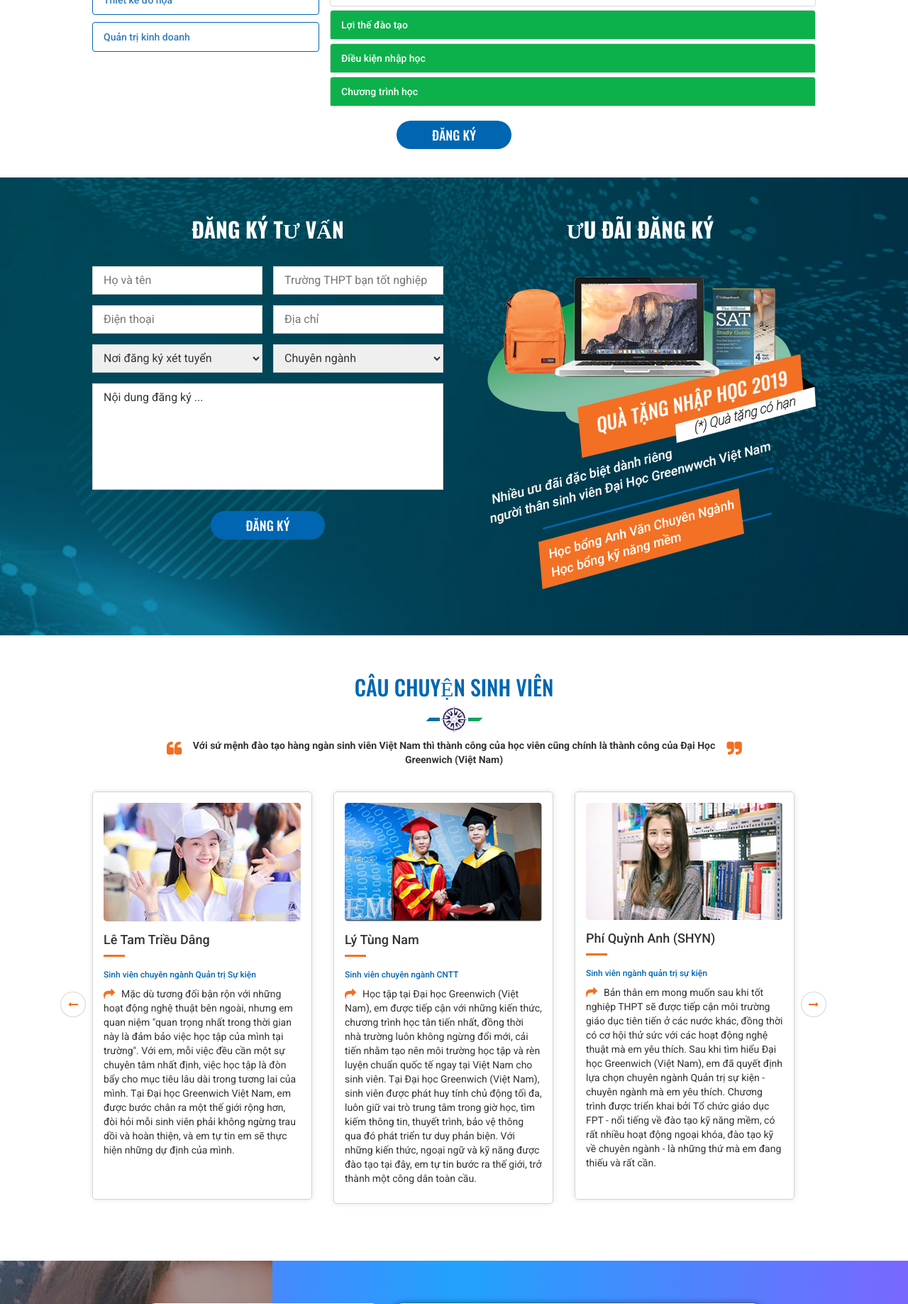
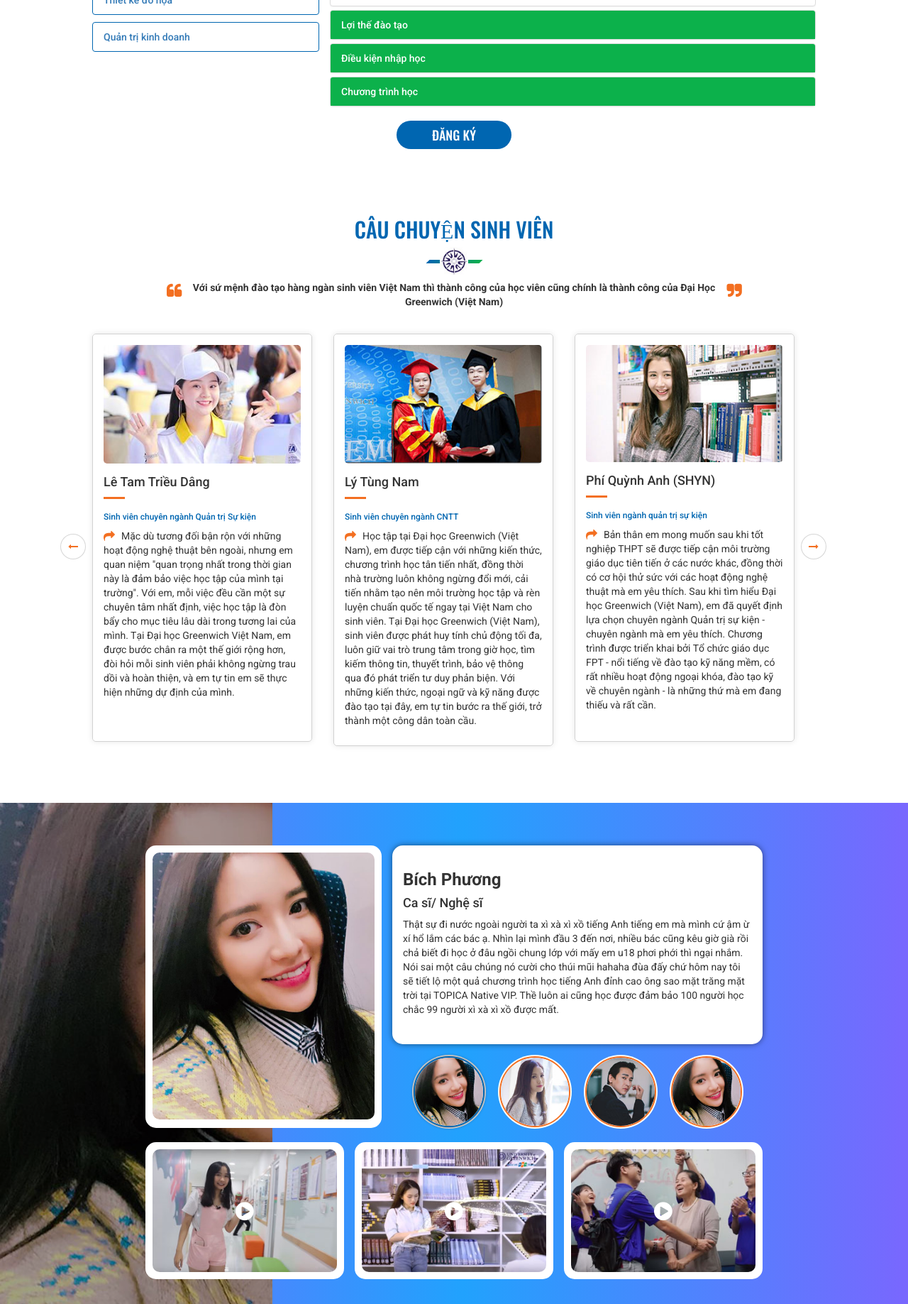
Before and after one commit to toan10921/lp, a PHP site: page / in a window 1280 px wide. Shown: the part 2091-3928 px from the top of the page at 71% size. Run offline with PHP 8.4, Linux system fonts and the light colour scheme; style sheets or scripts are compiled from the project's sources.

Commit message:
toan update code
toan update code

```diff
--- a/assets/css/style.css
+++ b/assets/css/style.css
@@ -606,14 +606,6 @@ a:focus, a:hover {
   width: auto;
   margin: auto; }
 
-.form-tu-van-wrap {
-  background: url(../images/bg-3.jpg);
-  background-size: cover;
-  background-position: center;
-  background-attachment: fixed;
-  padding-top: 50px;
-  padding-bottom: 50px; }
-
 .form-tu-van .form-title {
   margin-bottom: 30px; }
 .form-tu-van .textarea-wrap {
@@ -895,7 +887,6 @@ a:focus, a:hover {
       font-weight: 300;
       font-size: 30px; }
   #register_form_modal .modal-dialog .modal-content .modal-body {
-    background: url("../images/bg-3.jpg");
     padding-top: 30px;
     padding-bottom: 30px; }
 
--- a/assets/css/style.scss
+++ b/assets/css/style.scss
@@ -850,12 +850,12 @@ a:focus, a:hover {
 }
 
 .form-tu-van-wrap{
-  background: url(../images/bg-3.jpg);
-  background-size: cover;
-  background-position: center;
-  background-attachment: fixed;
-  padding-top: 50px;
-  padding-bottom: 50px;
+  //background: url(../images/bg-3.jpg);
+  //background-size: cover;
+  //background-position: center;
+  //background-attachment: fixed;
+  //padding-top: 50px;
+  //padding-bottom: 50px;
 }
 
 .form-tu-van{
@@ -1337,7 +1337,6 @@ a:focus, a:hover {
         }
       }
       .modal-body{
-        background: url("../images/bg-3.jpg");
         padding-top: 30px;
         padding-bottom: 30px;
       }
--- a/index.html
+++ b/index.html
@@ -480,6 +480,7 @@
     </div>
     <!-- End gioi thieu -->
     <!-- Chuyen nganh -->
+    <div class="chuyen-nganh-wrap-outer">
         <div class="container">
             <div class="tu-row-2 chuyen-nganh-wrap js_chuyen-nganh-wrap">
                 <div class="row">
@@ -735,59 +736,8 @@
                 </div>
             </div>
         </div>
+    </div>
     <!-- End Chuyen nganh -->
-    <!-- Box Form tu van -->
-    <div class="form-tu-van-wrap">
-        <div class="container">
-            <div class="row">
-                <div class="col-sm-6">
-                    <form class="form-tu-van" action="" method="post">
-                        <h4 class="form-title  fontosw white text-center no-margin font-bold title30 text-uppercase">Đăng ký tư
-                            vấn</h4>
-                        <div class="input-wrap flex-wrap flex-wrap-wrap">
-                            <input type="text" placeholder="Họ và tên" name="ho_ten"/>
-                            <input type="text" placeholder="Trường THPT bạn tốt nghiệp" name="truong_thpt"/>
-                        </div>
-                        <div class="input-wrap flex-wrap flex-wrap-wrap">
-                            <input type="text" placeholder="Điện thoại" name="dien_thoai"/>
-                            <input type="text" placeholder="Địa chỉ" name="dia_chi"/>
-                        </div>
-                        <div class="select-wrap flex-wrap flex-wrap-wrap">
-                            <select>
-                                <option value="0">Nơi đăng ký xét tuyển</option>
-                                <option value="1">Hà nội</option>
-                                <option value="2">TP. HCM</option>
-                                <option value="3">Đà Nẵng</option>
-                                <option value="4">Cần Thơ</option>
-                            </select>
-                            <select>
-                                <option value="0">Chuyên ngành</option>
-                                <option value="1">Công nghệ thông tin</option>
-                                <option value="2">Thiết kế đồ họa</option>
-                                <option value="3">Quản trị kinh doanh</option>
-                                <option value="4">Quản trị marketing</option>
-                                <option value="5">Quản trị sự kiện</option>
-                                <option value="6">Quản trị truyền thông</option>
-                            </select>
-                        </div>
-                        <div class="input-wrap textarea-wrap flex-wrap flex-wrap-wrap">
-                            <textarea>Nội dung đăng ký ...</textarea>
-                        </div>
-                        <div class="btn-wrap text-center">
-                            <a href="javascript:void(0)"
-                               class="btn-dk dang_ky_btn text-center text-uppercase font-500 title18 fontosw white hvr-white bg-color inline-block">Đăng
-                                ký</a>
-                        </div>
-                    </form>
-                </div>
-                <div class="col-sm-6 col-contact-form text-center">
-                    <h4 class="form-title  white fontosw no-margin font-bold title30 text-uppercase">Ưu đãi đăng ký</h4>
-                    <img class="hvr-float" src="assets/images/qua-tang.png" alt="quà tặng đăng ký"/>
-                </div>
-            </div>
-        </div>
-    </div>
-    <!-- Box Form tu van -->
     <!-- Cau chuyen sinh vien -->
     <div class="container cau-chuyen-sv-wrap">
         <div class="row">
@@ -955,51 +905,6 @@
         </div>
     </div>
     <!-- Famous people -->
-    <!-- Đối tác -->
-    <div class="container doitac-slider-wrap">
-        <div class="row">
-            <div class="col-sm-12">
-                <div class="js_doitac-slider doitac-slider owl-carousel owl-theme owl-loaded owl-drag">
-                    <div class="item-doitac">
-                        <div class="img-wrap overflow-hidden clearfix">
-                            <img class="hvr-grow" src="assets/images/doi-tac/logo-fpt.jpg" />
-                        </div>
-                    </div>
-                    <div class="item-doitac">
-                        <div class="img-wrap overflow-hidden clearfix">
-                            <img class="hvr-grow" src="assets/images/doi-tac/logo-fpt.jpg" />
-                        </div>
-                    </div>
-                    <div class="item-doitac">
-                        <div class="img-wrap overflow-hidden clearfix">
-                            <img class="hvr-grow" src="assets/images/doi-tac/logo-fpt.jpg" />
-                        </div>
-                    </div>
-                    <div class="item-doitac">
-                        <div class="img-wrap overflow-hidden clearfix">
-                            <img class="hvr-grow" src="assets/images/doi-tac/logo-fpt.jpg" />
-                        </div>
-                    </div>
-                    <div class="item-doitac">
-                        <div class="img-wrap overflow-hidden clearfix">
-                            <img class="hvr-grow" src="assets/images/doi-tac/logo-fpt.jpg" />
-                        </div>
-                    </div>
-                    <div class="item-doitac">
-                        <div class="img-wrap overflow-hidden clearfix">
-                            <img class="hvr-grow" src="assets/images/doi-tac/logo-fpt.jpg" />
-                        </div>
-                    </div>
-                    <div class="item-doitac">
-                        <div class="img-wrap overflow-hidden clearfix">
-                            <img class="hvr-grow" src="assets/images/doi-tac/logo-fpt.jpg" />
-                        </div>
-                    </div>
-                </div>
-            </div>
-        </div>
-    </div>
-    <!-- End Đối tác -->
 </section>
 <section class="footer">
     <div class="container">
```
Also changed, not shown: assets/images/bg-gt-gw.png (deleted), assets/images/doi-tac/logo-fpt.jpg (deleted), assets/images/qua-tang.png (deleted), assets/images/wcs/greenwich-certificate.jpg (deleted), 1 other file. Lines whose indentation alone changed are shown as unchanged.
